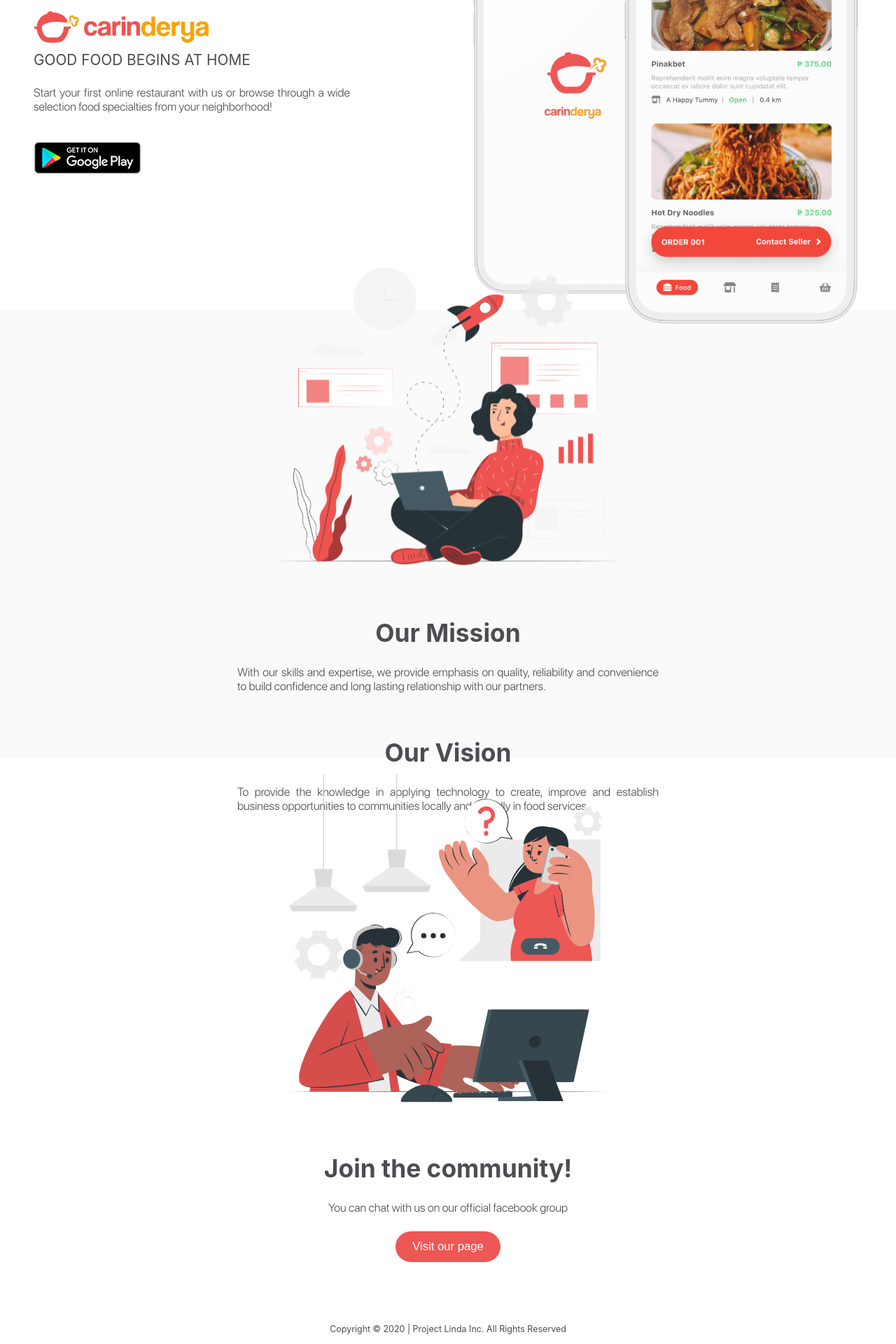
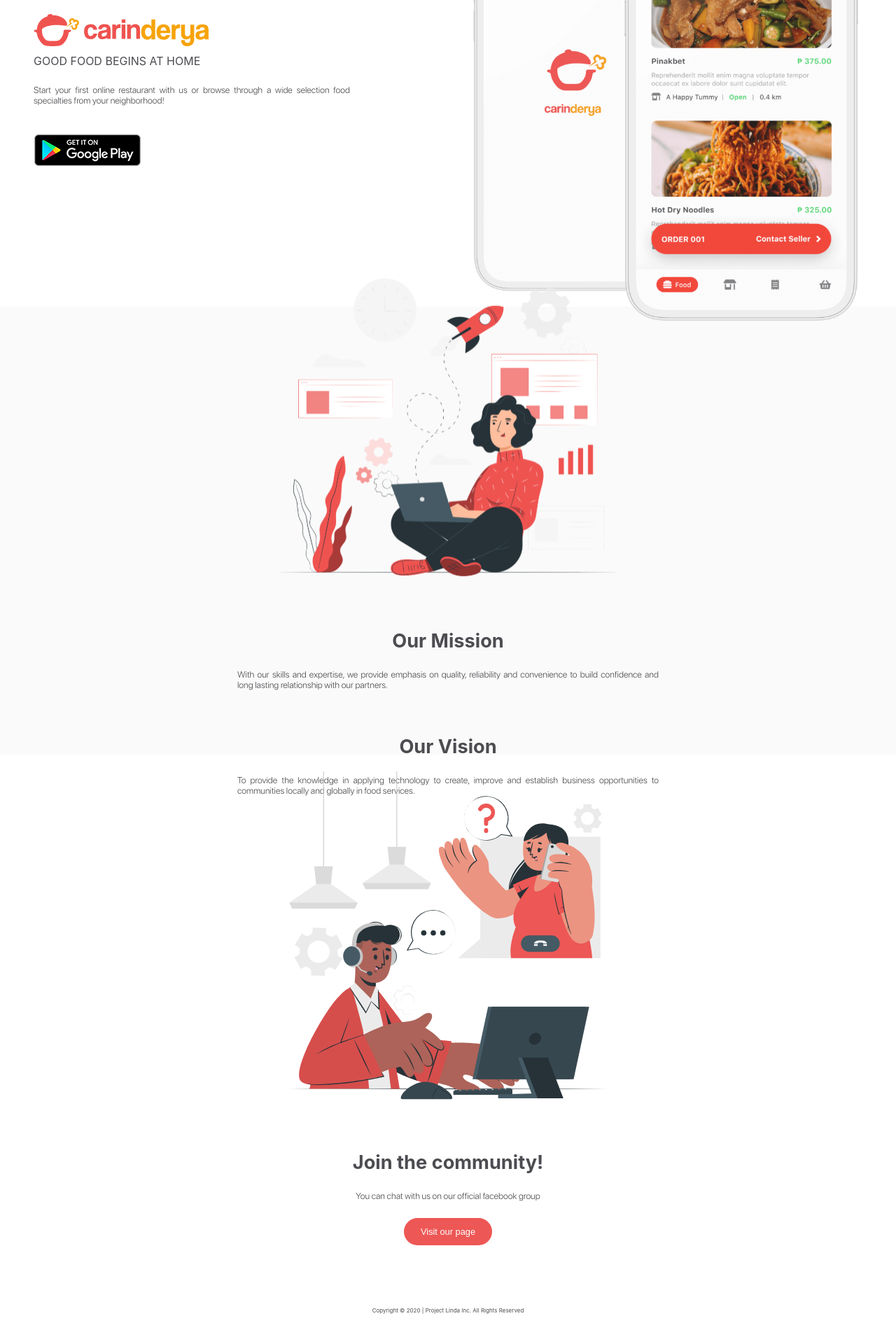
Before and after one commit to projectlinda/landing-page, a Next.js app: page / in a window 1280 px wide. Shown: the part 280-2200 px from the top of the page at 70% size. Built offline with nearby package versions, Linux system fonts and the light colour scheme; a web font is replaced by a local one.

Commit message:
font-sizing

```diff
--- a/pages/about.js
+++ b/pages/about.js
@@ -52,7 +52,7 @@
 `;
 
 const TitleStyled = styled.div`
-    font-size: 3.4rem;
+    font-size: 3.4vh;
     font-weight: bold;
 `;
 
@@ -61,7 +61,7 @@
 `;
 
 const DescStyled = styled.div`
-    font-size: 1.6rem;
+    font-size: 1.6vh;
     font-weight: 200;
     text-align: justify;
 
--- a/pages/contact.js
+++ b/pages/contact.js
@@ -48,12 +48,12 @@
 `;
 
 const TitleStyled = styled.div`
-    font-size: 3.4rem;
+    font-size: 3.4vh;
     font-weight: bold;
 `;
 
 const DescStyled = styled.div`
-    font-size: 1.6rem;
+    font-size: 1.6vh;
     font-weight: 200;
     text-align: justify;
 
@@ -64,7 +64,7 @@
     color: white;
     text-decoration: none;
     border: none;
-    font-size: 1.6rem;
+    font-size: 1.6vh;
 
     background-color: ${props => props.theme.primaryColor};
     border-radius: ${spacing(3)};
--- a/pages/home.js
+++ b/pages/home.js
@@ -50,7 +50,7 @@
 
 const SloganStyled = styled.label`
     display: block;
-    font-size: 2rem;
+    font-size: 2vh;
     font-weight: medium;
     text-transform: uppercase;
 
@@ -58,7 +58,7 @@
 `;
 
 const DescStyled = styled.div`
-    font-size: 1.6rem;
+    font-size: 1.6vh;
     font-weight: 200;
     text-align: justify;
 
--- a/pages/index.js
+++ b/pages/index.js
@@ -15,7 +15,7 @@
 `;
 
 const FooterStyled = styled.footer`
-  font-size: 1.2rem;
+  font-size: 1vh;
   margin: auto;
   max-width: 1400px;
   text-align: center;
--- a/styles/globals.css
+++ b/styles/globals.css
@@ -1,15 +1,16 @@
 html {
-  font-size: 62.5%;
+  /* font-size: 62.5%; */
 }
 
 body {
-  font-size: 1.4rem;
+  /* font-size: 1.4rem; */
 }
 
 html,
 body {
   padding: 0;
   margin: 0;
+  font-size: 1.4vh;
   font-family: SFProRounded, -apple-system, BlinkMacSystemFont, Segoe UI, Roboto, Oxygen, Ubuntu, Cantarell, Fira Sans, Droid Sans, Helvetica Neue, sans-serif;
   color: #4C4C51;
 }
@@ -25,12 +26,12 @@
 
 @media only screen and (min-device-width: 768px) {
   html {
-    font-size: 65%;
+    /* font-size: 65%; */
   }
 }
 
 @media only screen and (min-device-width: 1024px) {
   html {
-    font-size: 75%;
+    /* font-size: 75%; */
   }
 }
```
